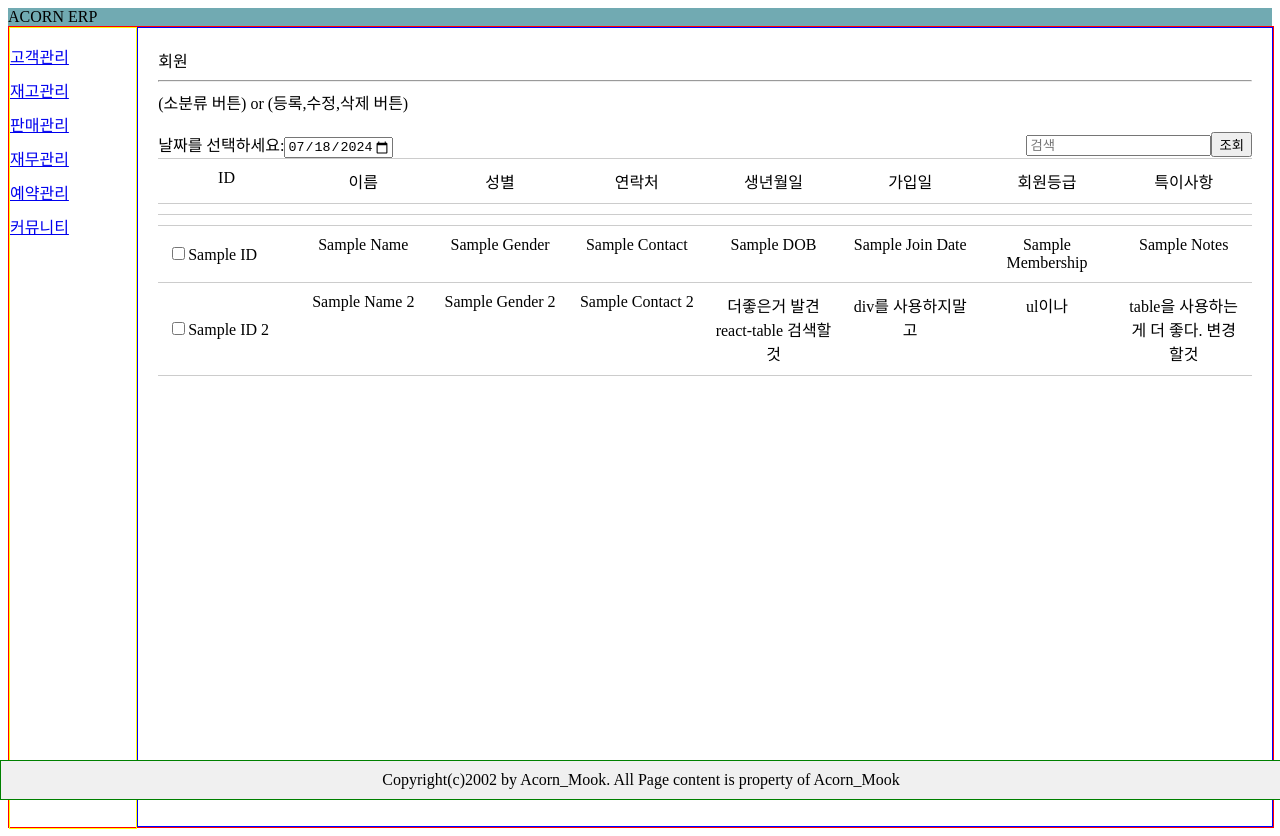
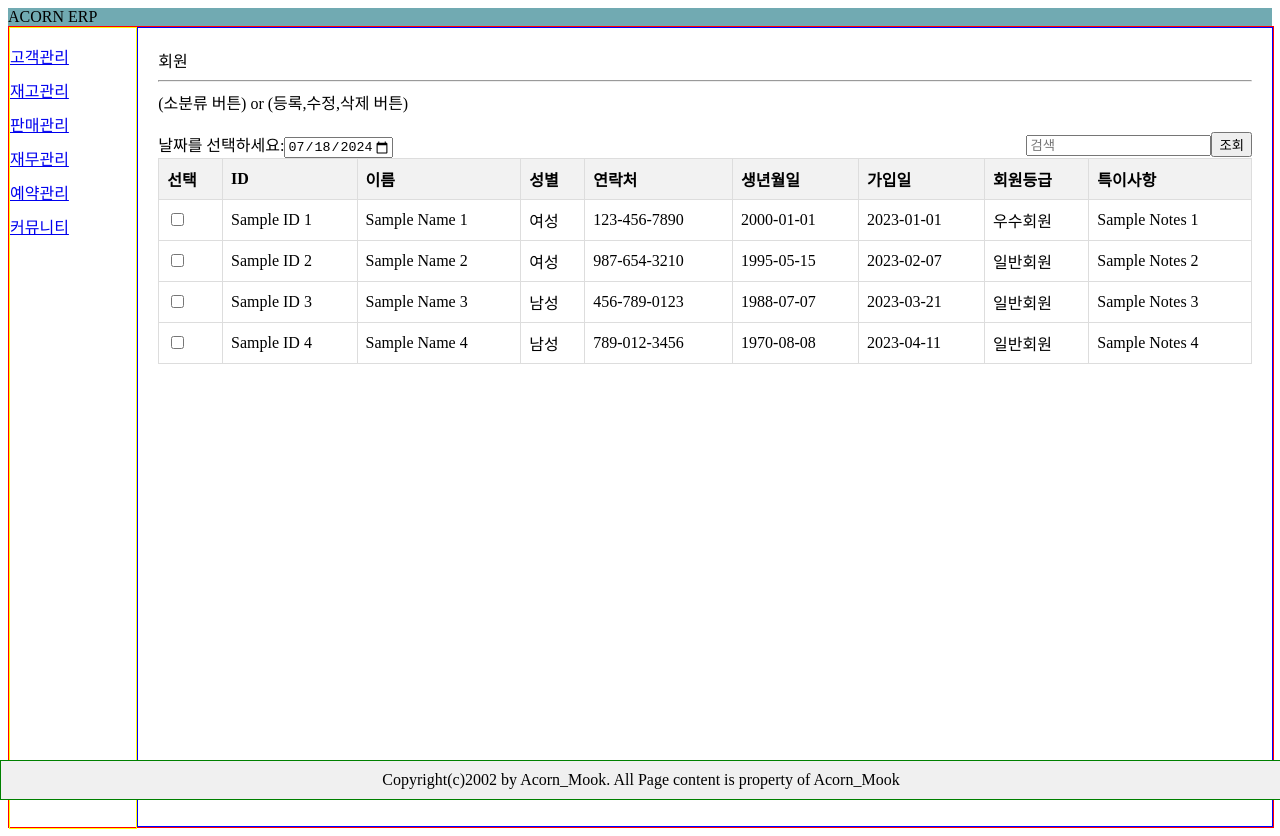
Before and after one commit to Hoya0718/acorn_erp, a React (Create React App) app: page /Customer_mgmt in a window 1280 px wide. Built offline with nearby package versions, Linux system fonts and the light colour scheme.

Commit message:
react-table 변경
yarn에 react-table 추가하였습니다.
yarn add react-table

```diff
--- a/package.json
+++ b/package.json
@@ -10,6 +10,7 @@
     "react-dom": "^18.3.1",
     "react-router-dom": "^6.23.1",
     "react-scripts": "5.0.1",
+    "react-table": "^7.8.0",
     "web-vitals": "^2.1.4"
   },
   "scripts": {
--- a/src/Components/Customer/Customer.css
+++ b/src/Components/Customer/Customer.css
@@ -1,47 +1,23 @@
-.type {
-    display: flex;
-    justify-content: space-between;
-    border: 1px solid #ccc;
-    border-width: 1px 0;
-  }
+.table {
+  width: 100%;
+  border-collapse: collapse;
+}
 
-  .type > div {
-    flex: 1;
-    padding: 10px;
-    box-sizing: border-box;
-    text-align: center;
-  }
+.table th,
+.table td {
+  border: 1px solid #ddd;
+  padding: 8px;
+}
 
-  .divider {
-    border: none;
-    border-top: 1px solid #ccc;
-    margin: 10px 0;
-  }
+.table th {
+  background-color: #f2f2f2;
+  text-align: left;
+}
 
-  .content {
-    display: flex;
-    flex-direction: column;
-    border: 1px solid #ccc;
-    border-width: 1px 0;
-  }
+.table .table-row {
+  border-bottom: 1px solid #ddd;
+}
 
-  .row {
-    display: flex;
-    justify-content: space-between;
-  }
-
-  .cell {
-    flex: 1;
-    padding: 10px;
-    box-sizing: border-box;
-    text-align: center;
-  }
-
-  .row + .row {
-    border-top: 1px solid #ccc;
-  }
-
-  .checkbox-cell {
-    display: flex;
-    align-items: center;
-  }
+.table .table-row:last-child {
+  border-bottom: none;
+}
--- a/src/Components/Customer/Customer_mgmt.js
+++ b/src/Components/Customer/Customer_mgmt.js
@@ -1,12 +1,105 @@
 import * as React from 'react';
+import { useTable } from 'react-table';
 import "../Main/Main.css";
 import style from './Customer.css';
 import Checkbox from "./Checkbox";
 
 const Customer_mgmt = () => {
-  const [service, setService] = React.useState(false);
-  const [marketing, setMarketing] = React.useState(false);
-    return (
+  const [checkedState, setCheckedState] = React.useState(
+    new Array(4).fill(false)
+  );
+
+  const handleCheckboxChange = (index) => {
+    const updatedCheckedState = checkedState.map((item, pos) =>
+      pos === index ? !item : item
+    );
+    setCheckedState(updatedCheckedState);
+  };
+
+  const data = React.useMemo(
+    () => [
+      {
+        id: 'Sample ID 1',
+        name: 'Sample Name 1',
+        gender: '여성',
+        contact: '123-456-7890',
+        dob: '2000-01-01',
+        joinDate: '2023-01-01',
+        membership: "우수회원",
+        notes: 'Sample Notes 1',
+        checked: checkedState[0],
+        index: 0
+      },
+      {
+        id: 'Sample ID 2',
+        name: 'Sample Name 2',
+        gender: '여성',
+        contact: '987-654-3210',
+        dob: '1995-05-15',
+        joinDate: '2023-02-07',
+        membership: "일반회원",
+        notes: 'Sample Notes 2',
+        checked: checkedState[1],
+        index: 1
+      },
+      {
+        id: 'Sample ID 3',
+        name: 'Sample Name 3',
+        gender: '남성',
+        contact: '456-789-0123',
+        dob: '1988-07-07',
+        joinDate: '2023-03-21',
+        membership: "일반회원",
+        notes: 'Sample Notes 3',
+        checked: checkedState[2],
+        index: 2
+      },
+      {
+        id: 'Sample ID 4',
+        name: 'Sample Name 4',
+        gender: '남성',
+        contact: '789-012-3456',
+        dob: '1970-08-08',
+        joinDate: '2023-04-11',
+        membership: "일반회원",
+        notes: 'Sample Notes 4',
+        checked: checkedState[3],
+        index: 3
+      }
+    ],
+    [checkedState]
+  );
+
+  const columns = React.useMemo(
+    () => [
+      {
+        Header: '선택',
+        accessor: 'index',
+        Cell: ({ row }) => (
+          <Checkbox
+            checked={row.original.checked}
+            onChange={() => handleCheckboxChange(row.original.index)}
+          />
+        )
+      },
+      { Header: 'ID', accessor: 'id' },
+      { Header: '이름', accessor: 'name' },
+      { Header: '성별', accessor: 'gender' },
+      { Header: '연락처', accessor: 'contact' },
+      { Header: '생년월일', accessor: 'dob' },
+      { Header: '가입일', accessor: 'joinDate' },
+      { Header: '회원등급', accessor: 'membership' },
+      { Header: '특이사항', accessor: 'notes' }
+    ],
+    [checkedState]
+  );
+
+  const { getTableProps, getTableBodyProps, headerGroups, rows, prepareRow } = useTable({
+    columns,
+    data
+  });
+
+  return (
     <div>
       <div className="Middle classification">
         <span> 회원 </span>
@@ -32,53 +125,31 @@ const Customer_mgmt = () => {
         </div>
       </div>
 
-      <div className='type'>
-        <div className="header-text1">ID</div>
-        <div className="header-text2">이름</div>
-        <div className="header-text3">성별</div>
-        <div className="header-text4">연락처</div>
-        <div className="header-text5">생년월일</div>
-        <div className="header-text6">가입일</div>
-        <div className="header-text7">회원등급</div>
-        <div className="header-text8">특이사항</div>
-      </div>
-
-      <hr className='divider' />
-
-      <div className='content'>
-        <div className='row'>
-        <div className='cell checkbox-cell'>
-            <Checkbox checked={service} onChange={setService}>
-              Sample ID
-            </Checkbox>
-        </div>
-          <div className='cell'>Sample Name</div>
-          <div className='cell'>Sample Gender</div>
-          <div className='cell'>Sample Contact</div>
-          <div className='cell'>Sample DOB</div>
-          <div className='cell'>Sample Join Date</div>
-          <div className='cell'>Sample Membership</div>
-          <div className='cell'>Sample Notes</div>
-        </div>
-
-        <div className='row'>
-        <div className='cell checkbox-cell'>
-            <Checkbox checked={marketing} onChange={setMarketing}>
-              Sample ID 2
-            </Checkbox>
-        </div>
-          <div className='cell'>Sample Name 2</div>
-          <div className='cell'>Sample Gender 2</div>
-          <div className='cell'>Sample Contact 2</div>
-          <div className='cell'>더좋은거 발견 react-table 검색할것</div>
-          <div className='cell'>div를 사용하지말고</div>
-          <div className='cell'>ul이나</div>
-          <div className='cell'>table을 사용하는게 더 좋다. 변경할것</div>
-        </div>
-      </div>
+      <table {...getTableProps()} className="table">
+        <thead>
+          {headerGroups.map(headerGroup => (
+            <tr {...headerGroup.getHeaderGroupProps()}>
+              {headerGroup.headers.map(column => (
+                <th {...column.getHeaderProps()}>{column.render('Header')}</th>
+              ))}
+            </tr>
+          ))}
+        </thead>
+        <tbody {...getTableBodyProps()}>
+          {rows.map(row => {
+            prepareRow(row);
+            return (
+              <tr {...row.getRowProps()} className="table-row">
+                {row.cells.map(cell => (
+                  <td {...cell.getCellProps()}>{cell.render('Cell')}</td>
+                ))}
+              </tr>
+            );
+          })}
+        </tbody>
+      </table>
     </div>
   );
-}
-
+};
 
 export default Customer_mgmt;
```
Also changed, not shown: 1 other file (tests, documents, lock files or other folders).
